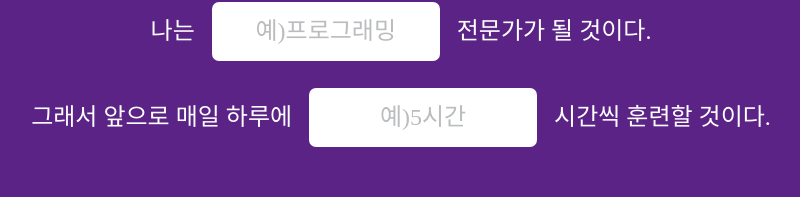
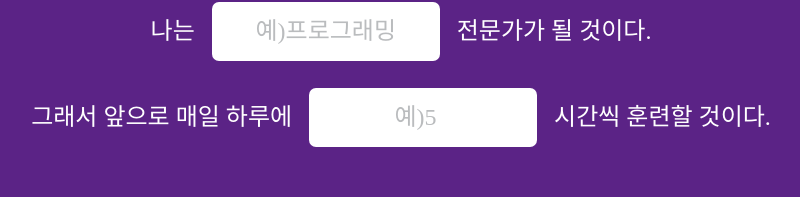
Before and after one commit to mihyunLee/10000Hours-Rule, a React (Create React App) app: page / in a window 1280 px wide. Shown: the part 697-894 px from the top of the page, without its empty margins (239-1039 px from the left). Built offline with nearby package versions, Linux system fonts and the light colour scheme; a web font is replaced by a local one.

Commit message:
♻️refactor: 시간 입력 예외 처리

```diff
--- a/src/components/UserInput/UserInput.jsx
+++ b/src/components/UserInput/UserInput.jsx
@@ -22,7 +22,7 @@ export default function UserInput({ handleSubmit }) {
   const onSubmit = (e) => {
     e.preventDefault();
 
-    if (action && time) {
+    if (action && time > 0 && time < 25) {
       handleSubmit({ action: action, time: time });
       onResetForm();
     }
@@ -36,6 +36,7 @@ export default function UserInput({ handleSubmit }) {
           <label>
             나는
             <input
+              type="text"
               className="inp-action"
               onChange={handleActionInput}
               value={action}
@@ -47,10 +48,13 @@ export default function UserInput({ handleSubmit }) {
           <label>
             그래서 앞으로 매일 하루에
             <input
+              type="number"
+              min="1"
+              max="24"
               className="inp-time"
               onChange={handleTimeInput}
               value={time}
-              placeholder="예)5시간"
+              placeholder="예)5"
               required
             />
             시간씩 훈련할 것이다.
```
